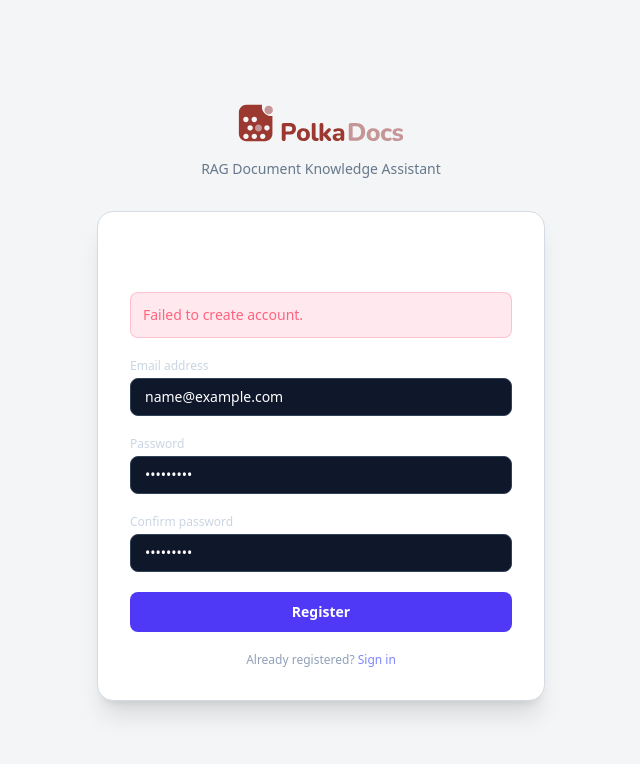
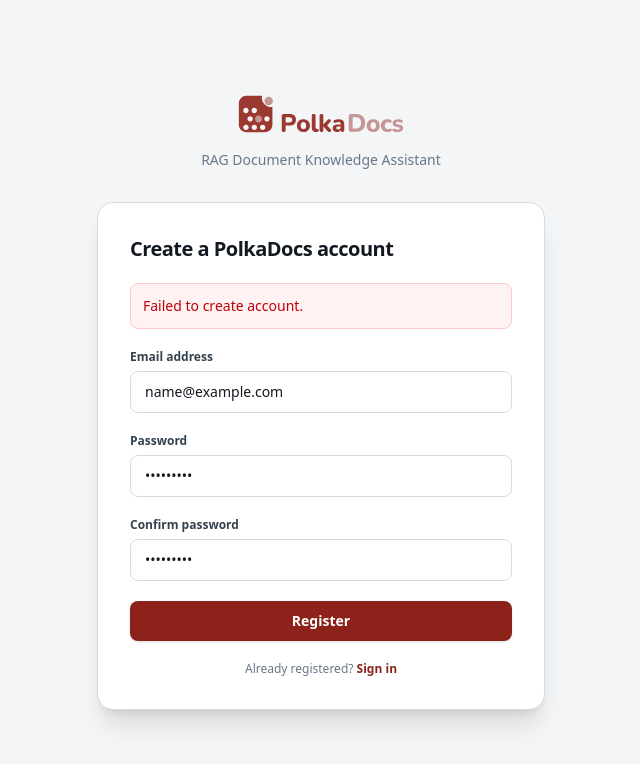
Before and after one commit to Althaf-vt/PolkaDocs, a React (Vite) app in the folder frontend/: page /register in a window 1280 px wide. Both pictures are taken after typing "name@example.com", "Sample123", "Sample123" into the empty fields and a click on the button "Register". Shown: the top 764 px of the page, without its empty margins (319-959 px from the left). Built offline with nearby package versions, Linux system fonts and the light colour scheme; no server answers.

Commit message:
style(frontend): restyle LoginPage and RegisterPage to match PolkaDocs brand system

```diff
--- a/frontend/src/features/auth/pages/LoginPage.tsx
+++ b/frontend/src/features/auth/pages/LoginPage.tsx
@@ -35,49 +35,49 @@ export function LoginPage() {
 
     return (
         <form onSubmit={handleSubmit} className="space-y-5">
-            <h2 className="text-xl font-semibold text-white">Sign in to your account</h2>
+            <h2 className="text-xl font-bold tracking-tight text-[#121921]">Sign in to your account</h2>
 
             {error && (
-                <div className="rounded-lg border border-rose-500/20 bg-rose-500/10 p-3 text-sm text-rose-400">
+                <div className="rounded-lg border border-red-200 bg-red-50 p-3 text-sm font-medium text-red-700">
                     {error}
                 </div>
             )}
 
             <div>
-                <label className="block text-xs font-medium text-slate-300">Email address</label>
+                <label className="block text-xs font-semibold text-[#34424F]">Email address</label>
                 <input
                     type="email"
                     required
                     value={email}
                     onChange={(e) => setEmail(e.target.value)}
                     placeholder="name@example.com"
-                    className="mt-1 block w-full rounded-lg border border-slate-700 bg-slate-900 px-3.5 py-2 text-sm text-white placeholder-slate-500 focus:border-indigo-500 focus:outline-none focus:ring-1 focus:ring-indigo-500"
+                    className="mt-1.5 block w-full rounded-lg border border-[#D5DBE2] bg-white px-3.5 py-2.5 text-sm text-[#121921] placeholder-[#96A3B2] transition focus:border-[#8C221A] focus:outline-none focus:ring-2 focus:ring-[#8C221A]/15"
                 />
             </div>
 
             <div>
-                <label className="block text-xs font-medium text-slate-300">Password</label>
+                <label className="block text-xs font-semibold text-[#34424F]">Password</label>
                 <input
                     type="password"
                     required
                     value={password}
                     onChange={(e) => setPassword(e.target.value)}
                     placeholder="••••••••"
-                    className="mt-1 block w-full rounded-lg border border-slate-700 bg-slate-900 px-3.5 py-2 text-sm text-white placeholder-slate-500 focus:border-indigo-500 focus:outline-none focus:ring-1 focus:ring-indigo-500"
+                    className="mt-1.5 block w-full rounded-lg border border-[#D5DBE2] bg-white px-3.5 py-2.5 text-sm text-[#121921] placeholder-[#96A3B2] transition focus:border-[#8C221A] focus:outline-none focus:ring-2 focus:ring-[#8C221A]/15"
                 />
             </div>
 
             <button
                 type="submit"
                 disabled={isLoading}
-                className="flex w-full items-center justify-center rounded-lg bg-indigo-600 px-4 py-2.5 text-sm font-semibold text-white transition hover:bg-indigo-500 disabled:opacity-50"
+                className="flex w-full items-center justify-center rounded-lg bg-[#8C221A] px-4 py-2.5 text-sm font-semibold text-white shadow-sm transition hover:bg-[#731A13] focus:outline-none focus:ring-2 focus:ring-[#8C221A]/20 disabled:opacity-50 cursor-pointer"
             >
                 {isLoading ? <Loader2 className="h-4 w-4 animate-spin" /> : 'Sign in'}
             </button>
 
-            <p className="text-center text-xs text-slate-400">
+            <p className="text-center text-xs text-[#67788A]">
                 Don&apos;t have an account?{' '}
-                <Link to="/register" className="font-medium text-indigo-400 hover:text-indigo-300">
+                <Link to="/register" className="font-semibold text-[#8C221A] hover:underline">
                     Create one now
                 </Link>
             </p>
--- a/frontend/src/features/auth/pages/RegisterPage.tsx
+++ b/frontend/src/features/auth/pages/RegisterPage.tsx
@@ -48,61 +48,61 @@ export function RegisterPage() {
 
     return (
         <form onSubmit={handleSubmit} className="space-y-5">
-            <h2 className="text-xl font-semibold text-white">Create a PolkaDocs account</h2>
+            <h2 className="text-xl font-bold tracking-tight text-[#121921]">Create a PolkaDocs account</h2>
 
             {error && (
-                <div className="rounded-lg border border-rose-500/20 bg-rose-500/10 p-3 text-sm text-rose-400">
+                <div className="rounded-lg border border-red-200 bg-red-50 p-3 text-sm font-medium text-red-700">
                     {error}
                 </div>
             )}
 
             <div>
-                <label className="block text-xs font-medium text-slate-300">Email address</label>
+                <label className="block text-xs font-semibold text-[#34424F]">Email address</label>
                 <input
                     type="email"
                     required
                     value={email}
                     onChange={(e) => setEmail(e.target.value)}
                     placeholder="name@example.com"
-                    className="mt-1 block w-full rounded-lg border border-slate-700 bg-slate-900 px-3.5 py-2 text-sm text-white placeholder-slate-500 focus:border-indigo-500 focus:outline-none focus:ring-1 focus:ring-indigo-500"
+                    className="mt-1.5 block w-full rounded-lg border border-[#D5DBE2] bg-white px-3.5 py-2.5 text-sm text-[#121921] placeholder-[#96A3B2] transition focus:border-[#8C221A] focus:outline-none focus:ring-2 focus:ring-[#8C221A]/15"
                 />
             </div>
 
             <div>
-                <label className="block text-xs font-medium text-slate-300">Password</label>
+                <label className="block text-xs font-semibold text-[#34424F]">Password</label>
                 <input
                     type="password"
                     required
                     value={password}
                     onChange={(e) => setPassword(e.target.value)}
                     placeholder="Min 8 characters"
-                    className="mt-1 block w-full rounded-lg border border-slate-700 bg-slate-900 px-3.5 py-2 text-sm text-white placeholder-slate-500 focus:border-indigo-500 focus:outline-none focus:ring-1 focus:ring-indigo-500"
+                    className="mt-1.5 block w-full rounded-lg border border-[#D5DBE2] bg-white px-3.5 py-2.5 text-sm text-[#121921] placeholder-[#96A3B2] transition focus:border-[#8C221A] focus:outline-none focus:ring-2 focus:ring-[#8C221A]/15"
                 />
             </div>
 
             <div>
-                <label className="block text-xs font-medium text-slate-300">Confirm password</label>
+                <label className="block text-xs font-semibold text-[#34424F]">Confirm password</label>
                 <input
                     type="password"
                     required
                     value={confirmPassword}
                     onChange={(e) => setConfirmPassword(e.target.value)}
                     placeholder="••••••••"
-                    className="mt-1 block w-full rounded-lg border border-slate-700 bg-slate-900 px-3.5 py-2 text-sm text-white placeholder-slate-500 focus:border-indigo-500 focus:outline-none focus:ring-1 focus:ring-indigo-500"
+                    className="mt-1.5 block w-full rounded-lg border border-[#D5DBE2] bg-white px-3.5 py-2.5 text-sm text-[#121921] placeholder-[#96A3B2] transition focus:border-[#8C221A] focus:outline-none focus:ring-2 focus:ring-[#8C221A]/15"
                 />
             </div>
 
             <button
                 type="submit"
                 disabled={isLoading}
-                className="flex w-full items-center justify-center rounded-lg bg-indigo-600 px-4 py-2.5 text-sm font-semibold text-white transition hover:bg-indigo-500 disabled:opacity-50"
+                className="flex w-full items-center justify-center rounded-lg bg-[#8C221A] px-4 py-2.5 text-sm font-semibold text-white shadow-sm transition hover:bg-[#731A13] focus:outline-none focus:ring-2 focus:ring-[#8C221A]/20 disabled:opacity-50 cursor-pointer"
             >
                 {isLoading ? <Loader2 className="h-4 w-4 animate-spin" /> : 'Register'}
             </button>
 
-            <p className="text-center text-xs text-slate-400">
+            <p className="text-center text-xs text-[#67788A]">
                 Already registered?{' '}
-                <Link to="/login" className="font-medium text-indigo-400 hover:text-indigo-300">
+                <Link to="/login" className="font-semibold text-[#8C221A] hover:underline">
                     Sign in
                 </Link>
             </p>
```
